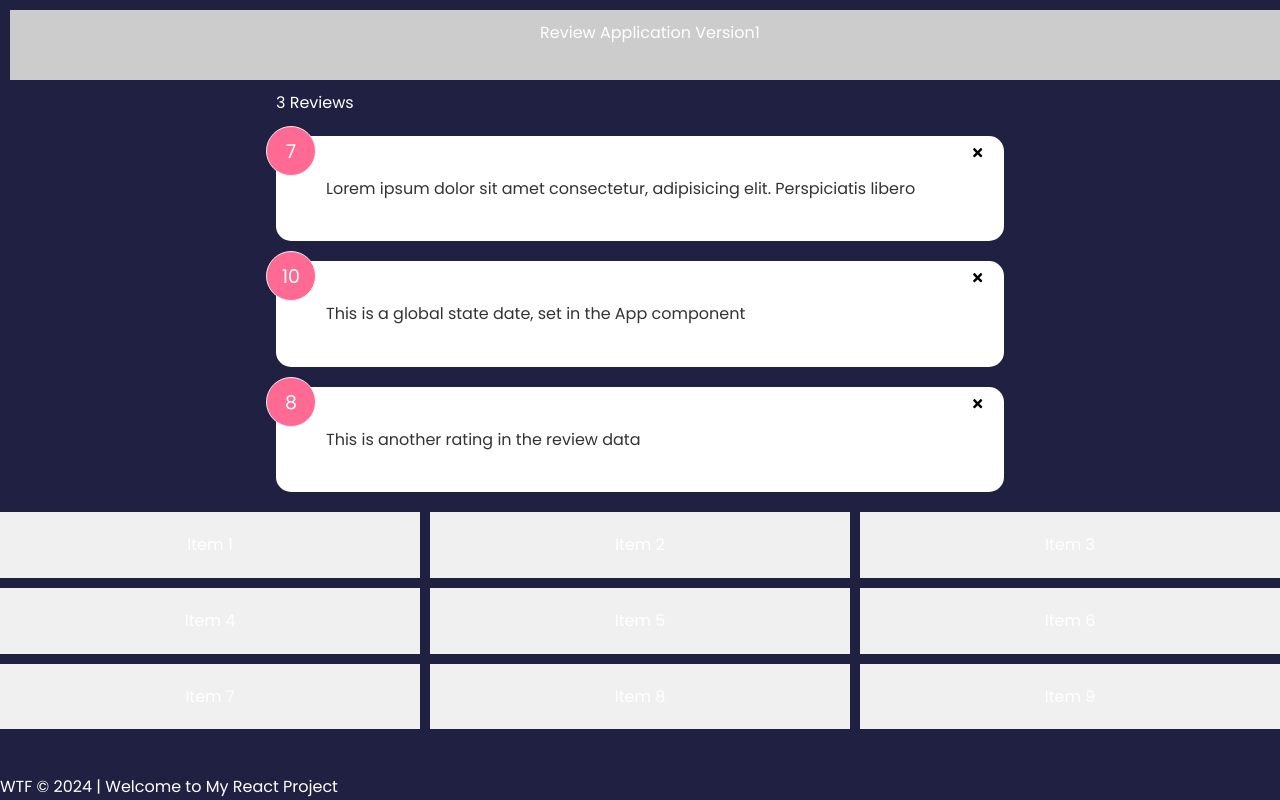
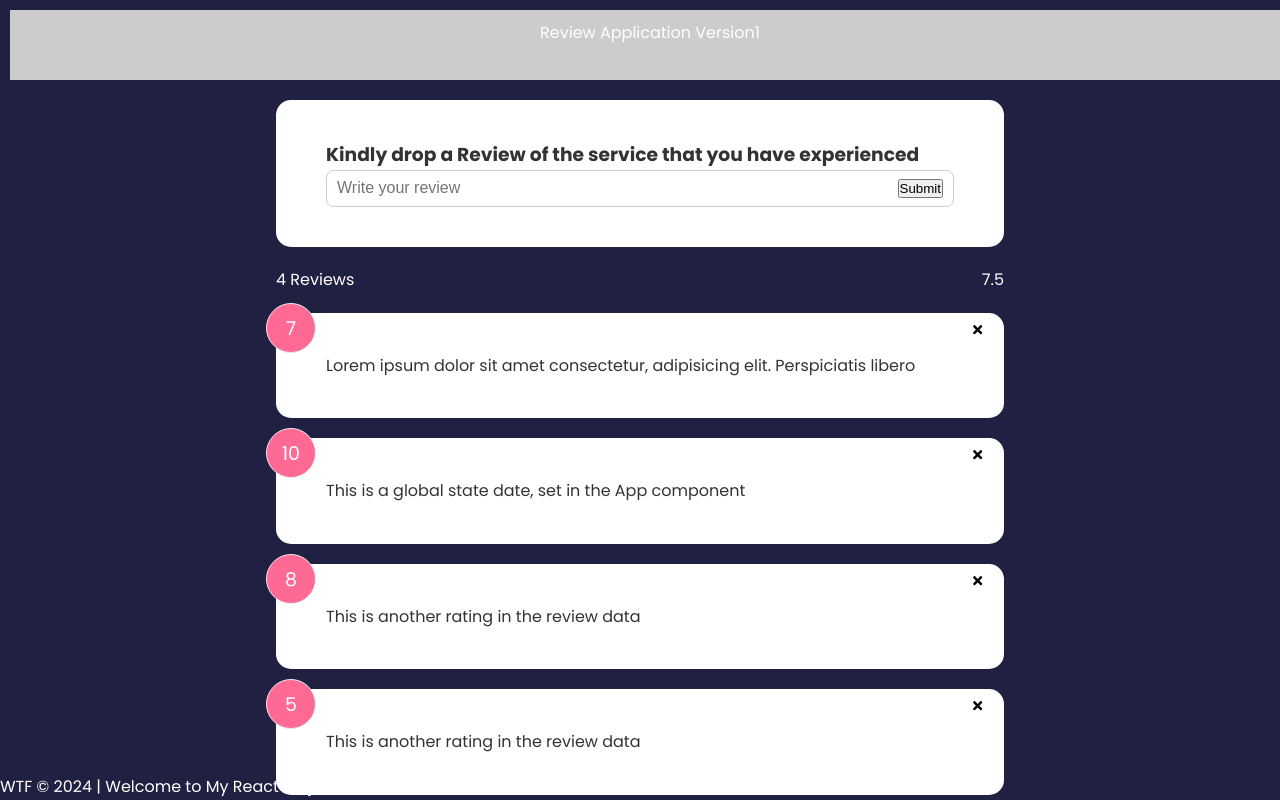
Before and after one commit to Janeirungu01/reviews-web-app, a React (Vite) app: page / in a window 1280 px wide. Shown: the top 800 px of the page. Built offline with nearby package versions, Linux system fonts and the light colour scheme.

Commit message:
feat: review form to submit reviews

```diff
--- a/src/App.jsx
+++ b/src/App.jsx
@@ -4,9 +4,11 @@ import { BrowserRouter, Route, Routes } from 'react-router-dom'
 import Header from './Header'
 import data from './data/reviewData'
 import Body from './Body'
+import ReviewForm from './components/ReviewForm'
 import ReviewList from './components/ReviewList'
 import ReviewStats from './components/ReviewStats'
 import Footer from './Footer'
+
 
 
 function App() {
@@ -23,7 +25,7 @@ function App() {
     <>
 
       < Header text ="Review Application Version1" />
-
+        <ReviewForm />
         <div className="container">
         < ReviewStats reviews={review} />
          <ReviewList reviews={review} deleteReview={deleteReview} />
--- /dev/null
+++ b/src/components/ReviewForm.jsx
@@ -0,0 +1,21 @@
+
+
+function ReviewForm() {
+  return (
+    <>
+        <div className="container">
+            <div className="card">
+            <form>
+                <h3>Kindly drop a Review of the service that you have experienced</h3>
+                <div className="input-group">
+                    <input type="text" placeholder="Write your review" />
+                    <button type="submit"> Submit</button>
+                </div>
+            </form>
+            </div>
+      </div>
+    </>
+  )
+}
+
+export default ReviewForm
--- a/src/components/ReviewStats.jsx
+++ b/src/components/ReviewStats.jsx
@@ -1,10 +1,15 @@
+import { FaFacebook } from "react-icons/fa"
 
 function ReviewStats({reviews}) {
+    //average of the total number of reviews
+    let average= (reviews.reduce((acc, cur) => {
+        return acc + cur.rating}, 0)/reviews.length).toFixed(1)
 
   return (
     <>
       <div className="review-stats">
         <p>{reviews.length} Reviews</p>
+        <p>{isNaN(average)? 0 : average}</p>
       </div>
     </>
   )
--- a/src/data/reviewData.js
+++ b/src/data/reviewData.js
@@ -13,6 +13,11 @@ const reviewData = [
         id:3,
         rating:8,
         text:'This is another rating in the review data'
+      },
+      {
+        id:4,
+        rating:5,
+        text:'This is another rating in the review data'
       }
 ]
 
```
